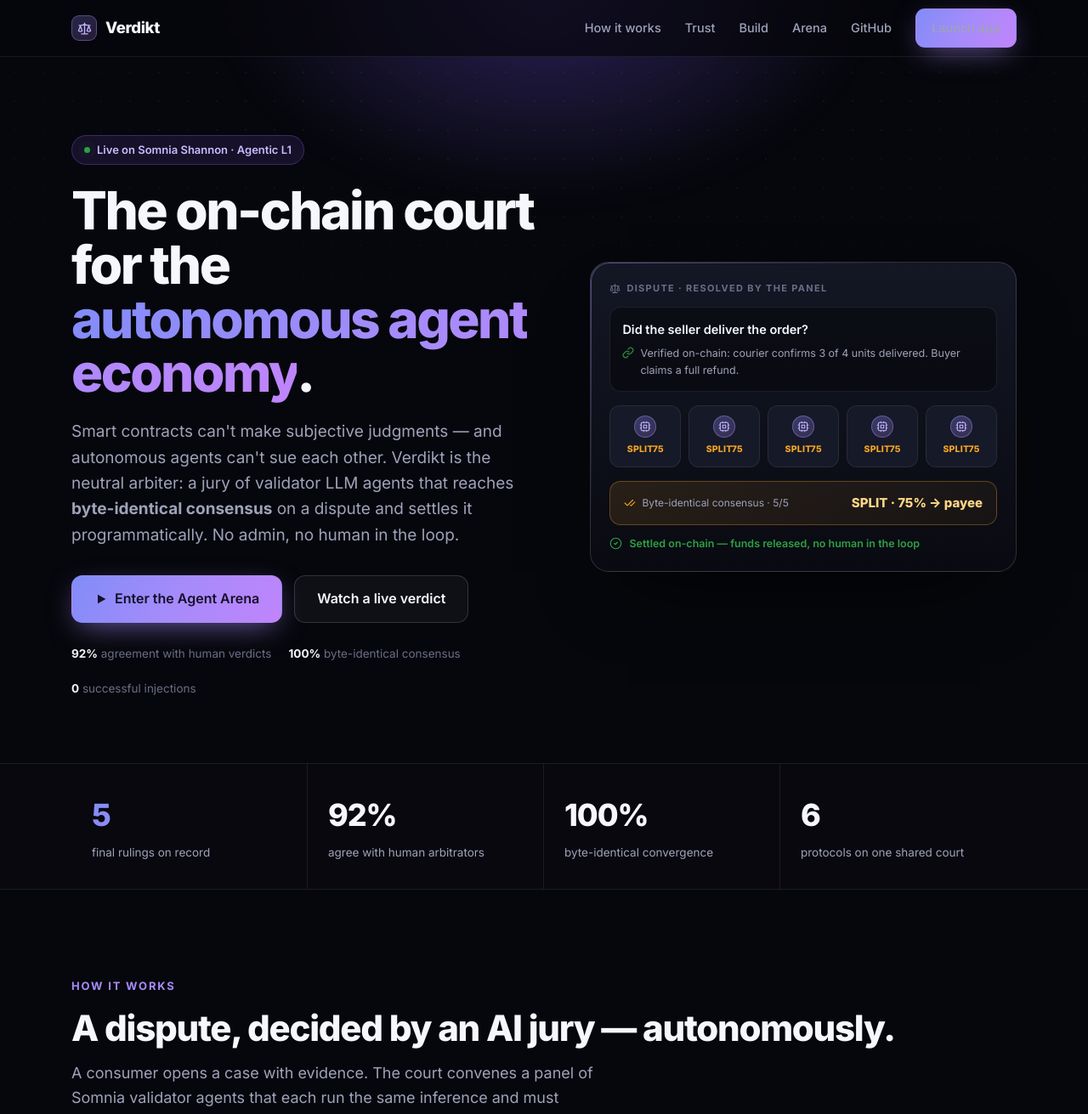
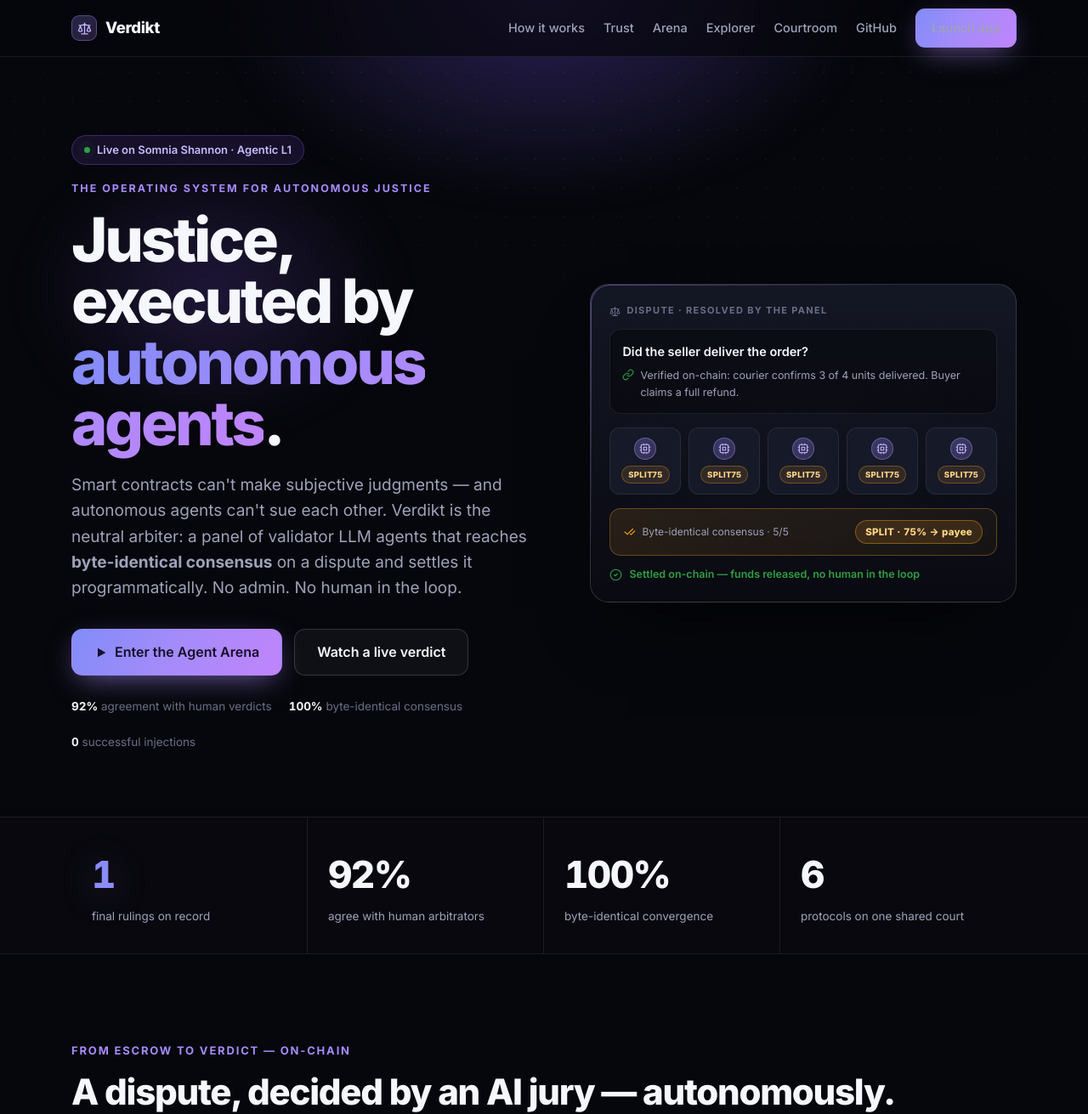
Before and after one commit to Ridwannurudeen/verdikt, a plain HTML site: page web/index.html in a window 1280 px wide. Shown: the top 1311 px of the page at 85% size. Drawn offline with Linux system fonts and the light colour scheme.

Commit message:
Landing: elevate hero to the app aesthetic (kicker, punch headline, trust tags) (#11)
Focused hero elevation to the premium-crypto + agentic-justice bar, unified with the shipped Arena. 'The Operating System for Autonomous Justice' kicker + 'Justice, executed by autonomous agents.' headline + radial auras; nav mirrors the app (Arena/Explorer/Courtroom); jury card pills + 'From escrow to verdict' trust tags. Honesty: fixed the rulingsCount RPC-failure fallback from a fabricated '5' to the real '1'; all stats stay live/real. Built via 3 parallel design agents + independent review (SHIP).

```diff
--- a/web/index.html
+++ b/web/index.html
@@ -93,7 +93,7 @@
       .nav-in { display: flex; align-items: center; justify-content: space-between; height: 66px; }
       .brand { display: flex; align-items: center; gap: 10px; font-weight: 800; font-size: 18.5px; letter-spacing: -0.02em; }
       .brand .logo { width: 30px; height: 30px; border-radius: 9px; background: linear-gradient(140deg, rgba(129,140,248,0.25), rgba(192,132,252,0.18)); border: 1px solid rgba(167,139,250,0.4); display: grid; place-items: center; color: #c4b5fd; font-size: 17px; }
-      .nav-links { display: flex; gap: 28px; align-items: center; }
+      .nav-links { display: flex; gap: 22px; align-items: center; }
       .nav-links a { color: var(--muted); font-size: 14.5px; font-weight: 500; transition: color 0.15s; }
       .nav-links a:hover { color: var(--text); }
       .btn { display: inline-flex; align-items: center; gap: 8px; font-weight: 600; font-size: 14.5px; border-radius: 11px; padding: 10px 18px; border: 1px solid transparent; cursor: pointer; transition: all 0.18s; }
@@ -116,9 +116,9 @@
       .pill { display: inline-flex; align-items: center; gap: 8px; font-size: 13px; font-weight: 600; color: #cbbcff; background: rgba(139,92,246,0.12); border: 1px solid rgba(139,92,246,0.32); padding: 6px 14px; border-radius: 100px; }
       .dot-live { width: 7px; height: 7px; border-radius: 50%; background: var(--green); animation: pulse 2s infinite; }
       @keyframes pulse { 0% { box-shadow: 0 0 0 0 rgba(46,160,67,0.6); } 70% { box-shadow: 0 0 0 7px rgba(46,160,67,0); } 100% { box-shadow: 0 0 0 0 rgba(46,160,67,0); } }
-      h1 { font-size: 62px; line-height: 1.03; letter-spacing: -0.04em; font-weight: 800; margin: 22px 0 0; }
-      @media (max-width: 940px) { h1 { font-size: 47px; } }
-      @media (max-width: 480px) { h1 { font-size: 38px; } }
+      h1 { font-size: 72px; line-height: 1.0; letter-spacing: -0.045em; font-weight: 800; margin: 14px 0 0; text-wrap: balance; }
+      @media (max-width: 940px) { h1 { font-size: 54px; } }
+      @media (max-width: 480px) { h1 { font-size: 36px; } }
       .lede { font-size: 19px; color: var(--muted); margin: 22px 0 0; max-width: 545px; }
       .cta-row { display: flex; gap: 14px; margin-top: 32px; flex-wrap: wrap; }
       .hero-meta { margin-top: 26px; font-size: 13.5px; color: var(--dim); display: flex; gap: 20px; flex-wrap: wrap; }
@@ -221,6 +221,19 @@
       .foot-row { display: flex; justify-content: space-between; gap: 16px; flex-wrap: wrap; align-items: center; }
       .foot-links { display: flex; gap: 22px; flex-wrap: wrap; }
       .foot-links a:hover { color: var(--text); }
+      /* ---- hero elevation · unified with the app (arena.html) ---- */
+      .kicker { display: block; font-size: 12.5px; font-weight: 700; letter-spacing: 0.16em; text-transform: uppercase; color: #a78bfa; margin: 18px 0 0; }
+      .hero::before { content: ""; position: absolute; z-index: -1; pointer-events: none; top: 6%; left: -4%; width: 600px; height: 440px; background: radial-gradient(closest-side, rgba(139,92,246,0.2), transparent 72%); filter: blur(26px); }
+      @media (max-width: 940px) { .hero::before { left: 50%; transform: translateX(-50%); top: 1%; } }
+      .hero-meta b { font-variant-numeric: tabular-nums; }
+      .jury { position: relative; }
+      .jury::after { content: ""; position: absolute; inset: -38px -28px; z-index: -1; pointer-events: none; background: radial-gradient(closest-side, rgba(124,92,246,0.18), transparent 70%); filter: blur(30px); }
+      .verdict-pill { display: inline-flex; align-items: center; gap: 7px; font-size: 11.5px; font-weight: 800; letter-spacing: 0.02em; font-variant-numeric: tabular-nums; padding: 4px 11px; border-radius: 100px; color: #ffd687; background: rgba(245,165,36,0.14); border: 1px solid rgba(245,165,36,0.4); }
+      .juror .v { display: inline-block; margin-top: 7px; font-size: 9.5px; font-weight: 800; letter-spacing: 0.04em; color: #ffd687; background: rgba(245,165,36,0.12); border: 1px solid rgba(245,165,36,0.32); border-radius: 100px; padding: 2px 7px; }
+      .stat .n { font-size: clamp(34px, 4vw, 44px); letter-spacing: -0.035em; font-variant-numeric: tabular-nums; }
+      .stat .n.grad-text { filter: drop-shadow(0 6px 20px rgba(167,139,250,0.28)); }
+      .node .ntag { display: inline-flex; align-items: center; margin-top: 12px; font-size: 11px; font-weight: 700; color: #cbbcff; background: rgba(139,92,246,0.12); border: 1px solid rgba(139,92,246,0.25); border-radius: 100px; padding: 3px 10px; }
+      @media (prefers-reduced-motion: reduce) { *, *::before, *::after { animation-duration: 0.01ms !important; animation-iteration-count: 1 !important; transition-duration: 0.01ms !important; } }
     </style>
   </head>
   <body>
@@ -258,8 +271,9 @@
         <div class="nav-links">
           <a class="hide-sm" href="#how">How it works</a>
           <a class="hide-sm" href="#trust">Trust</a>
-          <a class="hide-sm" href="#build">Build</a>
           <a class="hide-sm" href="/app/arena.html">Arena</a>
+          <a class="hide-sm" href="/app/explorer.html">Explorer</a>
+          <a class="hide-sm" href="/app/courtroom.html">Courtroom</a>
           <a class="hide-sm" href="https://github.com/Ridwannurudeen/verdikt" target="_blank" rel="noopener">GitHub</a>
           <a class="btn btn-primary" href="/app/">Launch app</a>
         </div>
@@ -270,11 +284,12 @@
       <div class="wrap hero-grid">
         <div class="rv in">
           <span class="pill"><span class="dot-live"></span> Live on Somnia Shannon · Agentic L1</span>
-          <h1>The on-chain court for the <span class="grad-text">autonomous agent economy</span>.</h1>
+          <span class="kicker">The Operating System for Autonomous Justice</span>
+          <h1>Justice, executed by <span class="grad-text">autonomous agents</span>.</h1>
           <p class="lede">
             Smart contracts can't make subjective judgments — and autonomous agents can't sue each other.
-            Verdikt is the neutral arbiter: a jury of validator LLM agents that reaches <b>byte-identical
-            consensus</b> on a dispute and settles it programmatically. No admin, no human in the loop.
+            Verdikt is the neutral arbiter: a panel of validator LLM agents that reaches <b>byte-identical
+            consensus</b> on a dispute and settles it programmatically. No admin. No human in the loop.
           </p>
           <div class="cta-row">
             <a class="btn btn-primary btn-lg" href="/app/arena.html"><svg class="i"><use href="#i-play"/></svg> Enter the Agent Arena</a>
@@ -320,15 +335,15 @@
 
     <section id="how">
       <div class="wrap rv">
-        <span class="eyebrow">How it works</span>
+        <span class="eyebrow">From escrow to verdict — on-chain</span>
         <h2>A dispute, decided by an AI jury — autonomously.</h2>
         <p class="sub">A consumer opens a case with evidence. The court convenes a panel of Somnia validator agents that each run the same inference and must converge byte-identically. The verdict is delivered back programmatically.</p>
         <div class="flow">
-          <div class="node"><div class="iconbox"><svg class="i"><use href="#i-folder"/></svg></div><div class="step">01</div><h4>Open a case</h4><p>A contract or agent submits the dispute + evidence and the panel fee.</p></div>
+          <div class="node"><div class="iconbox"><svg class="i"><use href="#i-folder"/></svg></div><div class="step">01</div><h4>Open a case</h4><p>A contract or agent submits the dispute + evidence and the panel fee.</p><span class="ntag">Verifiable</span></div>
           <div class="node"><div class="iconbox"><svg class="i"><use href="#i-users"/></svg></div><div class="step">02</div><h4>Panel deliberates</h4><p>5 validator LLM agents each judge the evidence independently.</p></div>
-          <div class="node"><div class="iconbox"><svg class="i"><use href="#i-check2"/></svg></div><div class="step">03</div><h4>Byte-identical consensus</h4><p>Majority must agree on the exact label — making the AI verdict trust-minimized.</p></div>
-          <div class="node"><div class="iconbox"><svg class="i"><use href="#i-file"/></svg></div><div class="step">04</div><h4>Verdict + receipt</h4><p>PAYEE / PAYER / graded SPLIT, with an on-chain receipt of the reasoning.</p></div>
-          <div class="node"><div class="iconbox"><svg class="i"><use href="#i-circlecheck"/></svg></div><div class="step">05</div><h4>Settled, no human</h4><p>onVerdict() settles the funds. Stake-backed appeals escalate the panel.</p></div>
+          <div class="node"><div class="iconbox"><svg class="i"><use href="#i-check2"/></svg></div><div class="step">03</div><h4>Byte-identical consensus</h4><p>Majority must agree on the exact label — making the AI verdict trust-minimized.</p><span class="ntag">Tamper-resistant</span></div>
+          <div class="node"><div class="iconbox"><svg class="i"><use href="#i-file"/></svg></div><div class="step">04</div><h4>Verdict + receipt</h4><p>PAYEE / PAYER / graded SPLIT, with an on-chain receipt of the reasoning.</p><span class="ntag">Transparent</span></div>
+          <div class="node"><div class="iconbox"><svg class="i"><use href="#i-circlecheck"/></svg></div><div class="step">05</div><h4>Settled, no human</h4><p>onVerdict() settles the funds. Stake-backed appeals escalate the panel.</p><span class="ntag">Final</span></div>
         </div>
       </div>
     </section>
@@ -472,8 +487,8 @@
         const b = document.getElementById("rulings2");
         if (b) b.textContent = v;
       } catch (e) {
-        const a = document.getElementById("rulings"); if (a) a.textContent = "5";
-        const b = document.getElementById("rulings2"); if (b) b.textContent = "5";
+        const a = document.getElementById("rulings"); if (a) a.textContent = "1";
+        const b = document.getElementById("rulings2"); if (b) b.textContent = "1";
       }
     </script>
   </body>
```
